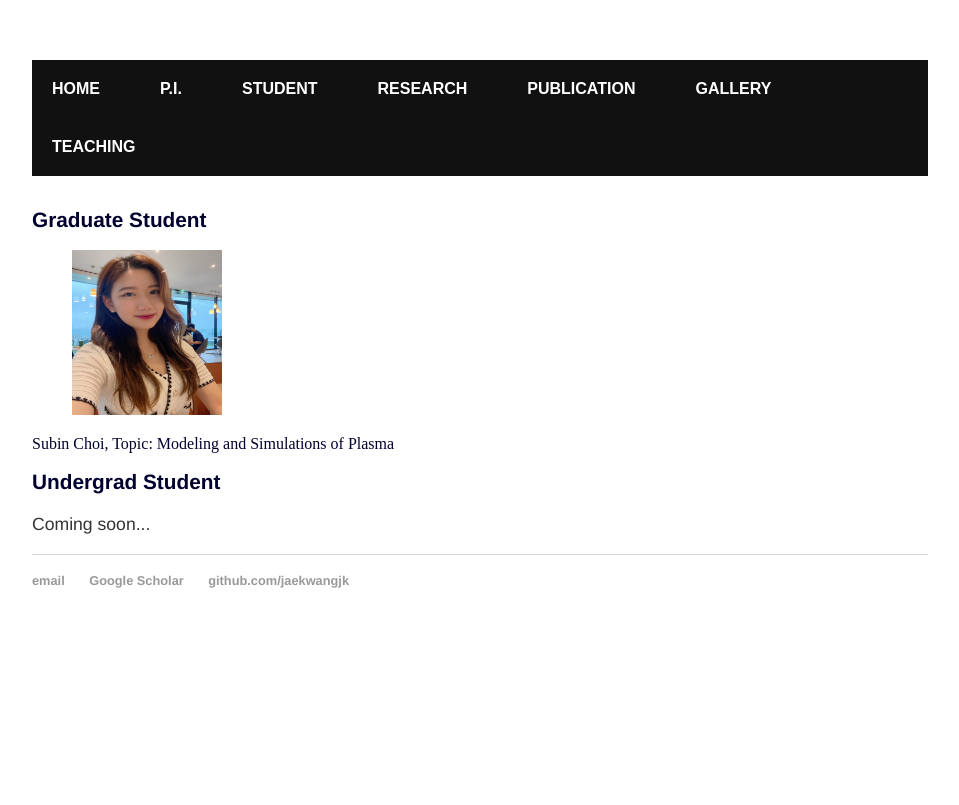
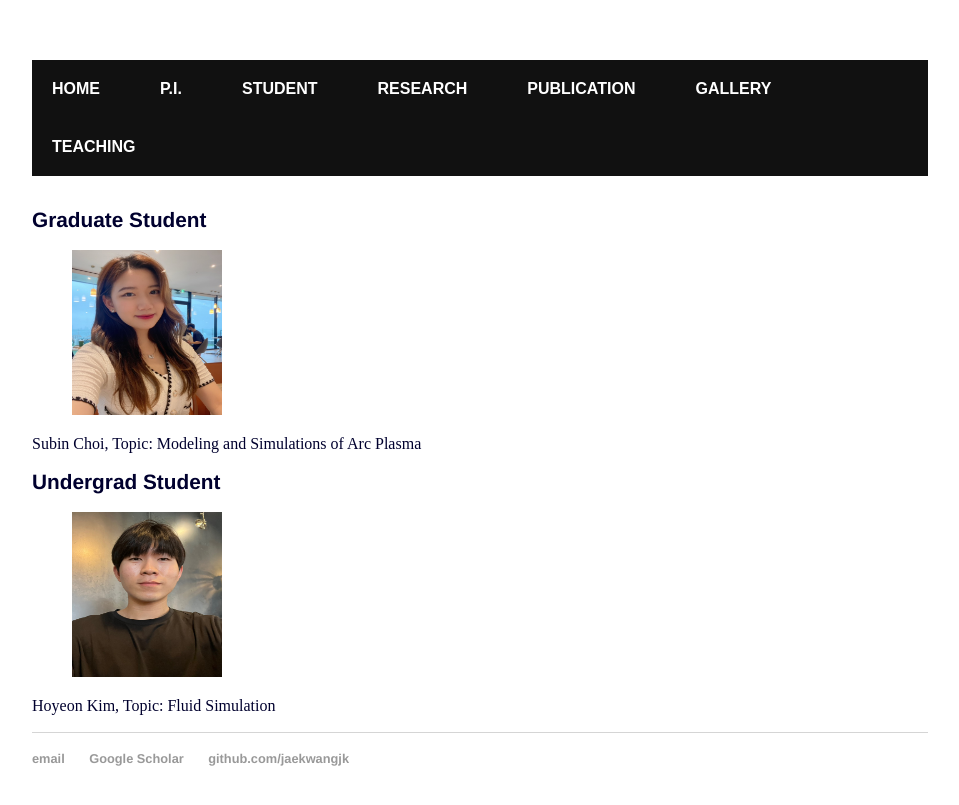
Before and after one commit to jaekwangjk/jaekwangjk.github.io, a Jekyll site: the page built from student.html, in a window 1280 px wide. Shown: the top 805 px of the page, without its empty margins (160-1119 px from the left). Built offline with Jekyll 4.4.1, drawn with Linux system fonts in a browser that asks for light colours.

Commit message:
Update student.html

```diff
--- a/student.html
+++ b/student.html
@@ -10,11 +10,14 @@ title: Jaekwang Kim
 	<figure>
 	<img src="pictures/subin.jpeg" alt="subin" style="width:150px;height:165px;">
 	</figure>
-	Subin Choi, Topic: Modeling and Simulations of Plasma
+	Subin Choi, Topic: Modeling and Simulations of Arc Plasma
 	</p>
 
 	<h1>Undergrad Student</h1>
 	<p>
-	Coming soon...
+	<figure>
+	<img src="pictures/hoyeon.jpeg" alt="hoyeon" style="width:150px;height:165px;">
+	</figure>
+	Hoyeon Kim, Topic: Fluid Simulation
 	</p>
 </div><!-- /.blurb -->
```
